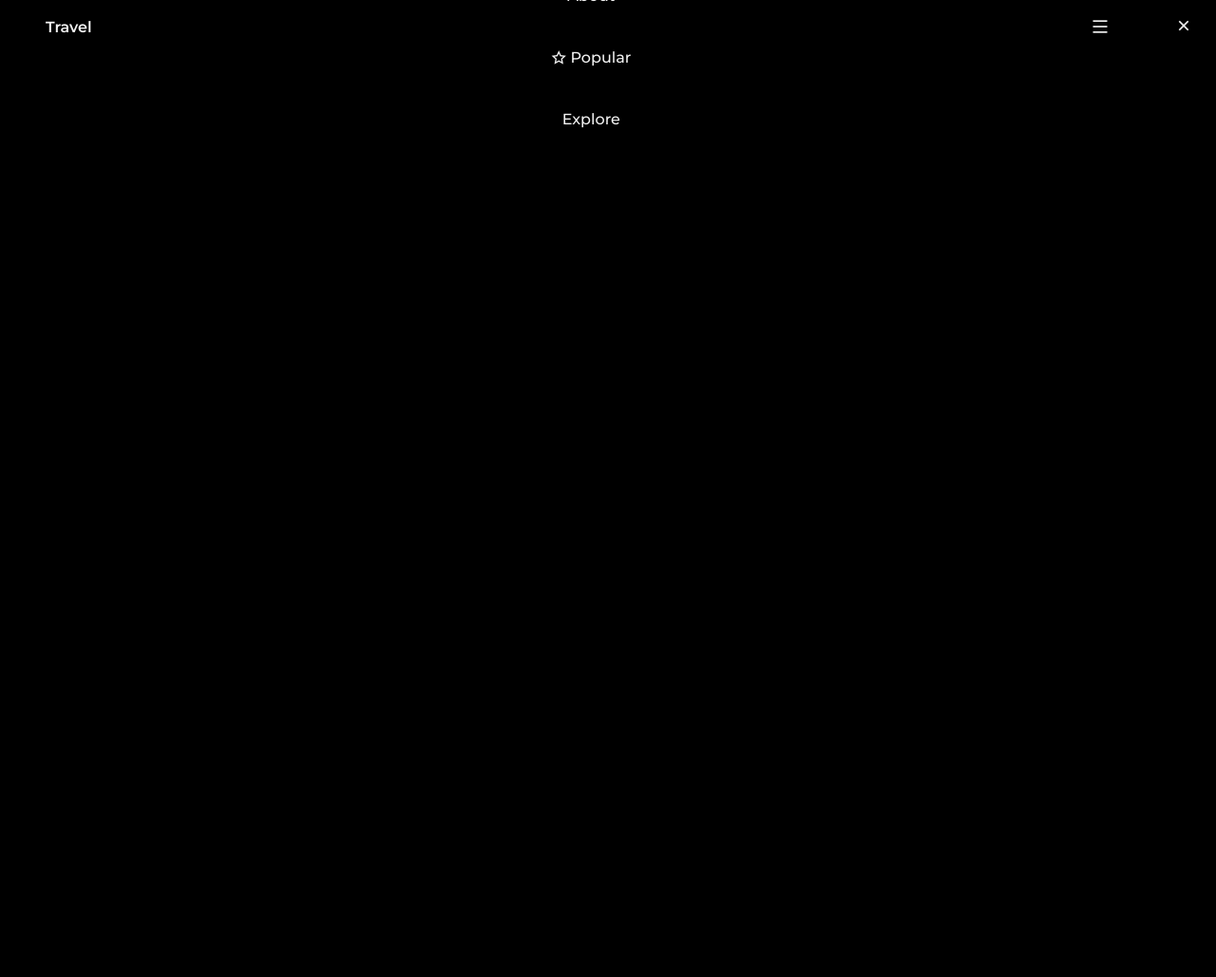
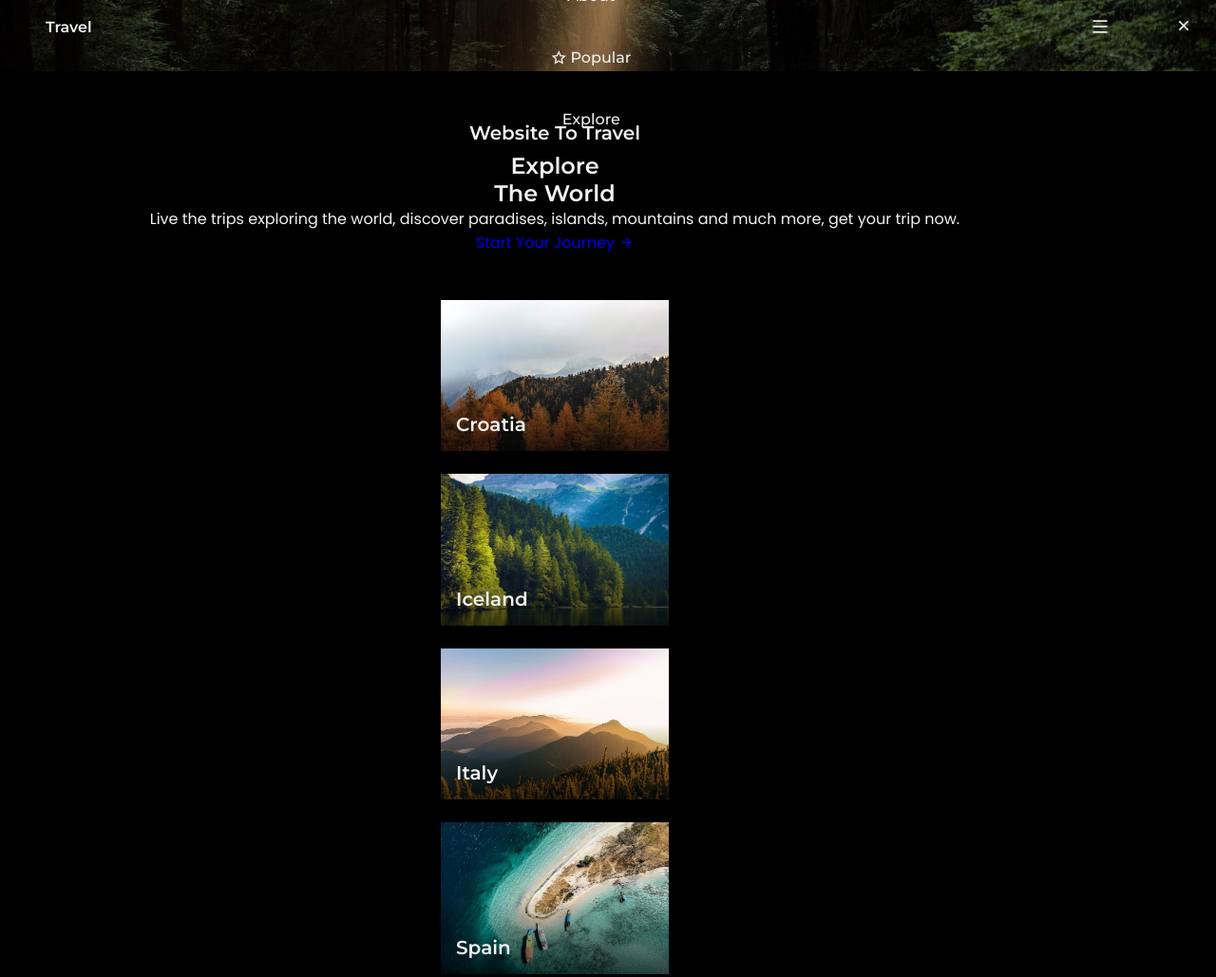
Before and after one commit to Y-ashbhatt/Travel-Site-Simple-animation-practice, a plain HTML site: page index.html in a window 1280 px wide. Shown: the whole page at 95% size. Before the commit the page ends 800 px from the top, so only its background shows below. Drawn offline with nearby package versions, Linux system fonts and the light colour scheme; some icons are missing.

Commit message:
Complete Home Section

```diff
--- a/index.html
+++ b/index.html
@@ -70,7 +70,64 @@
       <main class="main">
          <!--==================== HOME ====================-->
          <section class="home section" id="home">
+            <img src="./images/home-bg.jpg" alt="home image" class="home__bg">
+            <div class="home__shadow"></div>
 
+            <div class="home__container container grid">
+               <div class="home__data">
+                  <h3 class="home__subtitle">
+                     Website To Travel
+                  </h3>
+
+                  <h1 class="home__titke">
+                     Explore <br>
+                     The World
+                  </h1>
+
+                  <p class="home__description">
+                     Live the trips exploring the world, discover
+paradises, islands, mountains and much
+more, get your trip now.
+
+                  </p>
+
+                  <a href="#" class="button">
+                     Start Your Journey
+                     <i class="ri-arrow-right-line"></i>
+
+                  </a>
+               </div>
+
+               <div class="home__cards grid">
+                  <article class="home__card">
+                     <img src="./images/home-trees.jpg" alt="home image" class="home__card-img">
+                     <h3 class="home__card-title">Croatia
+                        </h3>
+                     <div class="home__card-shadow"> </div>
+                  </article>
+
+                  <article class="home__card">
+                     <img src="./images/home-lake.jpg" alt="home image" class="home__card-img">
+                     <h3 class="home__card-title">Iceland
+                        </h3>
+                     <div class="home__card-shadow"> </div>
+                  </article>
+
+                  <article class="home__card">
+                     <img src="./images/home-mountain.jpg" alt="home image" class="home__card-img">
+                     <h3 class="home__card-title">Italy
+                       </h3>
+                     <div class="home__card-shadow"> </div>
+                  </article>
+
+                  <article class="home__card">
+                     <img src="./images/home-beach.jpg" alt="home image" class="home__card-img">
+                     <h3 class="home__card-title"> Spain</h3>
+                     <div class="home__card-shadow"> </div>
+                  </article>
+
+               </div>
+            </div>
          </section>
 
          <!--==================== ABOUT ====================-->
--- a/styles.css
+++ b/styles.css
@@ -206,8 +206,92 @@ img {
 
 
 /*=============== HOME ===============*/
+.home{
+  position: relative;
+}
 
+.home__bg{
+  position: absolute;
+  top: 0;
+  left: 0;
+  width: 100%;
+  height: 75px;
+  object-fit: cover;
+  object-position: center;
+}
 
+.home__shadow{
+  position: absolute;
+ top: 0;
+  left: 0;
+  width: 100%;
+  height: 800px;
+  background: linear-gradient(180deg,
+  hsla(0 , 0%, 0% , 0) 58%,
+  hsla(0 , 0%, 0%) 78%);
+}
+
+.home__container{
+  position: relative;
+  padding-top: 3rem;
+  row-gap: 3rem;
+}
+
+.home__data{
+  text-align: center;
+}
+
+.home__subtitle{
+  font-size: var(--h3-font-size);
+  margin-bottom: 0.5rem;
+}
+
+.home__title{
+  font-size: var(--biggest-font-size);
+  margin-bottom: 1rem;
+}
+
+.home__description{
+  margin-bottom: wrem;
+  color: var(--title-color);
+}
+
+.home__cards{
+  grid-template-columns: 240px;
+  justify-content: center;
+}
+
+.home__card{
+  position: relative;
+  overflow: hidden;
+}
+
+.home__card-img{
+  transition: transform 0.4s;
+}
+
+.home__card-shadow{
+  position: absolute;
+  top: 0;
+  left: 0;
+  width: 100%;
+  height: 100%;
+  background: linear-gradient(180deg,
+  hsla(0 , 0%, 0% , 0) 50%,
+  hsla(0 , 0%, 0%) 125%);
+}
+
+.home__card-title {
+  position: absolute;
+  left: 1rem;
+  bottom: 1rem;
+   font-size: var(--h3-font-size);
+  z-index: 1;
+}
+
+.home__card:hover .home__card-img{
+  transform: scale(1.2);
+}
 /*=============== BUTTON ===============*/
 
 
```
